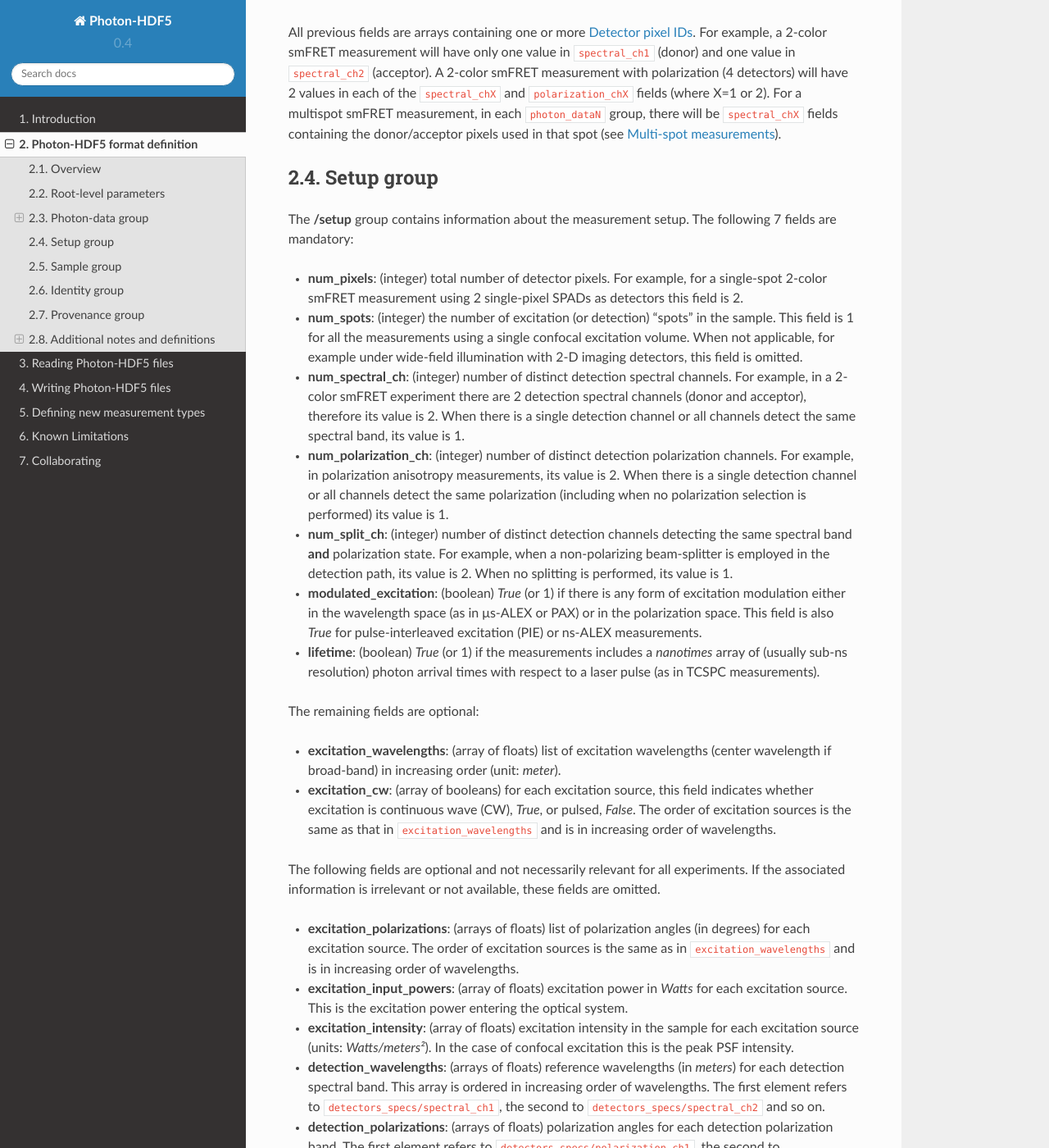
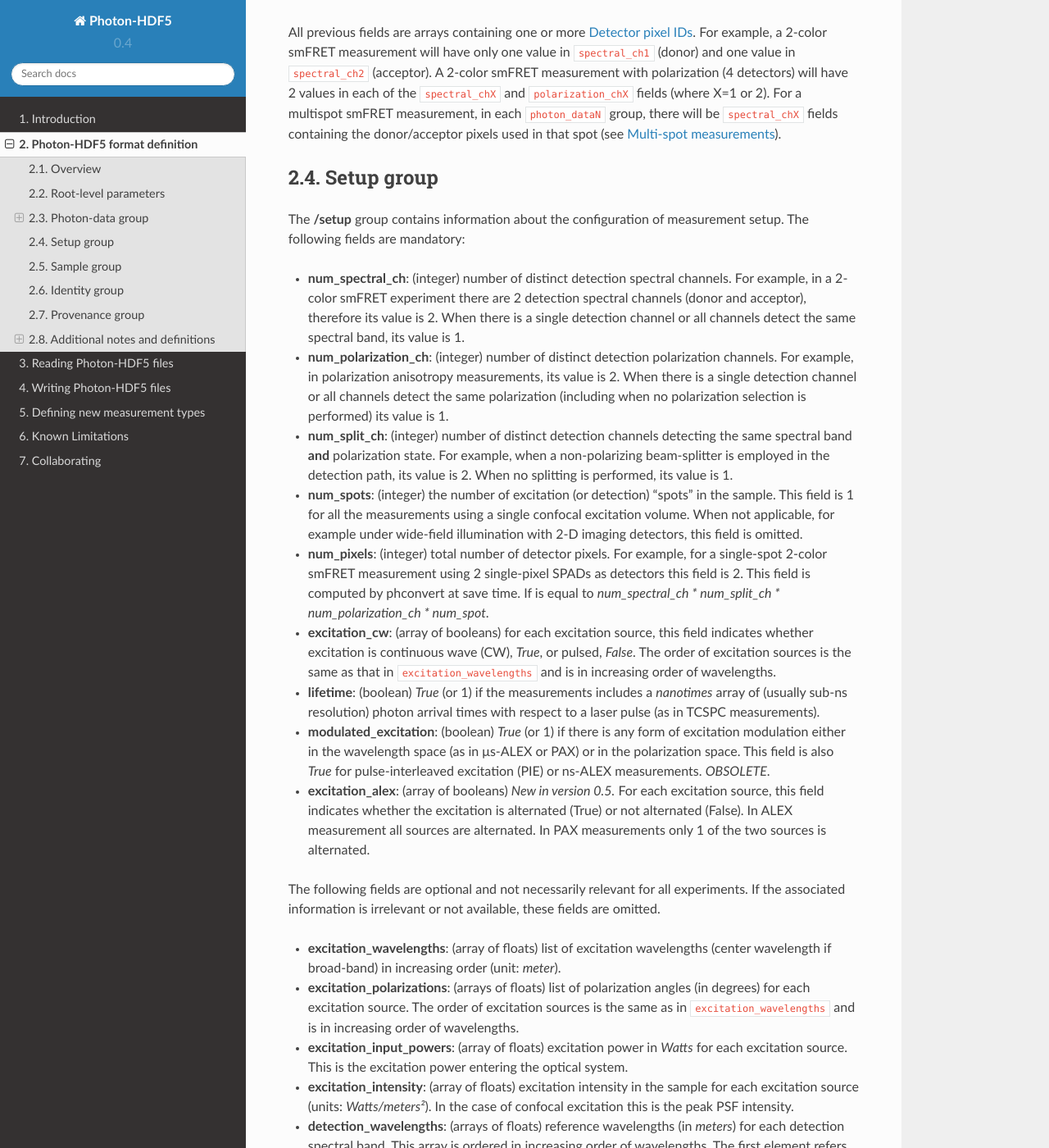
Before and after one commit to Photon-HDF5/photon-hdf5, a Sphinx documentation site: the page built from docs/phdata.rst, in a window 1280 px wide and 1400 px high, scrolled down 5545 px. Shown: the whole window at 82% size. Built offline with Sphinx 7.4.7 and the Read the Docs theme 2.0.0, drawn with Linux system fonts in a browser that asks for light colours.

Commit message:
Start reordering and updating fields in /setup

```diff
--- a/docs/phdata.rst
+++ b/docs/phdata.rst
@@ -239,17 +239,8 @@ pixels used in that spot (see :ref:`multi_spot`).
 Setup group
 -----------
 
-The **/setup** group contains information about the measurement setup.
-The following 7 fields are mandatory:
-
-- **num_pixels**: (integer) total number of detector pixels. For example,
-  for a single-spot 2-color smFRET measurement using 2 single-pixel SPADs as
-  detectors this field is 2.
-
-- **num_spots**: (integer) the number of excitation (or detection)
-  "spots" in the sample. This field is 1 for all the measurements using a
-  single confocal excitation volume. When not applicable, for example under
-  wide-field illumination with 2-D imaging detectors, this field is omitted.
+The **/setup** group contains information about the configuration of measurement setup.
+The following fields are mandatory:
 
 - **num_spectral_ch**: (integer) number of distinct detection spectral
   channels. For example, in a 2-color smFRET experiment there are 2
@@ -270,19 +261,15 @@ The following 7 fields are mandatory:
   its value is 2. When no splitting
   is performed, its value is 1.
 
-- **modulated_excitation**: (boolean) *True* (or 1) if there is any form of
-  excitation modulation either in the wavelength space (as in μs-ALEX or PAX)
-  or in the polarization space. This field is also *True* for
-  pulse-interleaved excitation (PIE) or ns-ALEX measurements.
+- **num_spots**: (integer) the number of excitation (or detection)
+  "spots" in the sample. This field is 1 for all the measurements using a
+  single confocal excitation volume. When not applicable, for example under
+  wide-field illumination with 2-D imaging detectors, this field is omitted.
 
-- **lifetime**: (boolean) *True* (or 1) if the measurements includes a
-  *nanotimes* array of (usually sub-ns resolution) photon arrival times with
-  respect to a laser pulse (as in TCSPC measurements).
-
-The remaining fields are optional:
-
-- **excitation_wavelengths**: (array of floats) list of excitation wavelengths
-  (center wavelength if broad-band) in increasing order (unit: *meter*).
+- **num_pixels**: (integer) total number of detector pixels. For example,
+  for a single-spot 2-color smFRET measurement using 2 single-pixel SPADs as
+  detectors this field is 2. This field is computed by phconvert at save time.
+  If is equal to `num_spectral_ch * num_split_ch * num_polarization_ch * num_spot`.
 
 - **excitation_cw**: (array of booleans) for each excitation source,
   this field indicates whether excitation is continuous wave (CW), *True*,
@@ -290,9 +277,26 @@ The remaining fields are optional:
   The order of excitation sources is the same as that in
   ``excitation_wavelengths`` and is in increasing order of wavelengths.
 
+- **lifetime**: (boolean) *True* (or 1) if the measurements includes a
+  *nanotimes* array of (usually sub-ns resolution) photon arrival times with
+  respect to a laser pulse (as in TCSPC measurements).
+
+- **modulated_excitation**: (boolean) *True* (or 1) if there is any form of
+  excitation modulation either in the wavelength space (as in μs-ALEX or PAX)
+  or in the polarization space. This field is also *True* for
+  pulse-interleaved excitation (PIE) or ns-ALEX measurements. *OBSOLETE*.
+
+- **excitation_alex**: (array of booleans) *New in version 0.5.* For each excitation source,
+  this field indicates whether the excitation is alternated (True) or
+  not alternated (False). In ALEX measurement all sources are alternated.
+  In PAX measurements only 1 of the two sources is alternated.
+
 The following fields are optional and not necessarily relevant for
 all experiments. If the associated information is irrelevant or not available,
 these fields are omitted.
+
+- **excitation_wavelengths**: (array of floats) list of excitation wavelengths
+  (center wavelength if broad-band) in increasing order (unit: *meter*).
 
 - **excitation_polarizations**: (arrays of floats) list of polarization
   angles (in degrees) for each excitation source.
```
